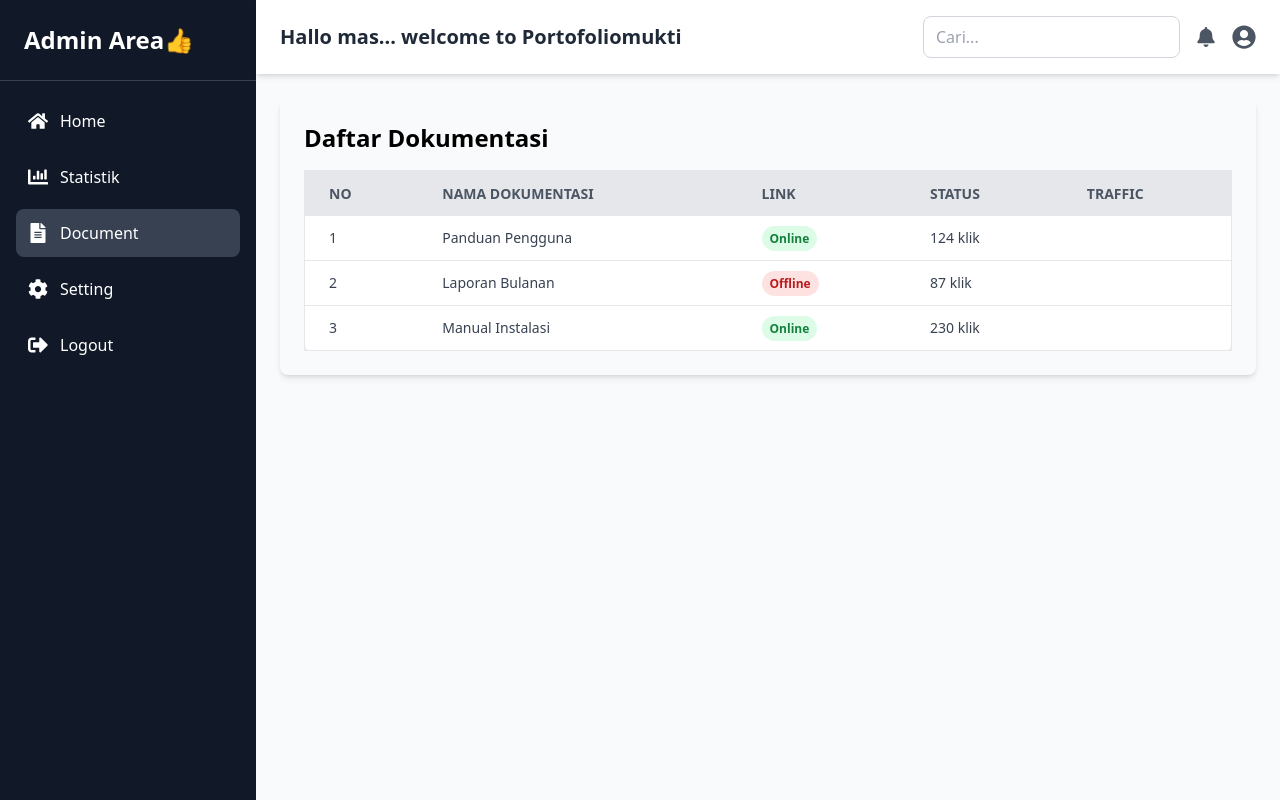
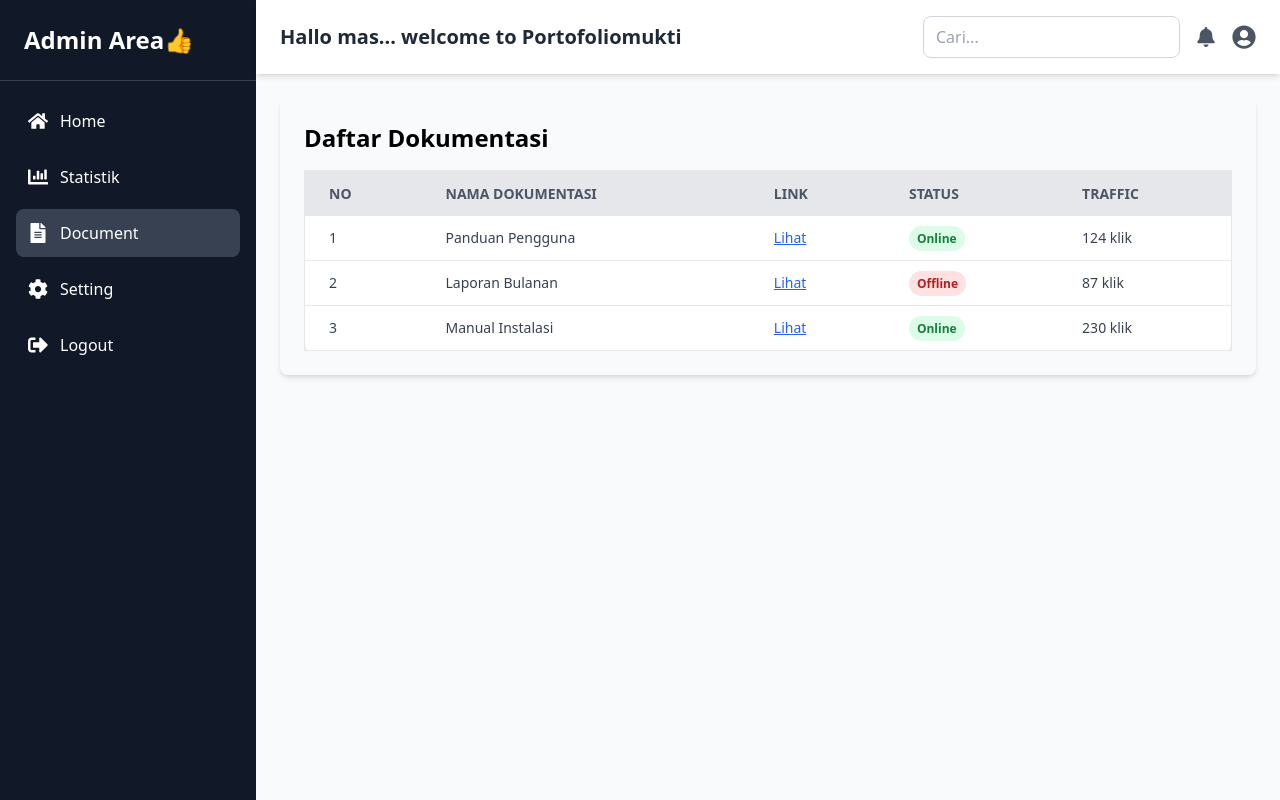
Before and after one commit to mukti-nux/admin-dashboardku, a React (Create React App) app: page /document in a window 1280 px wide. Built offline with nearby package versions, Linux system fonts and the light colour scheme.

Commit message:
hahhh apalah

```diff
--- a/src/pages/DocumentPage.jsx
+++ b/src/pages/DocumentPage.jsx
@@ -1,8 +1,26 @@
 // pages/Document.jsx
 const documents = [
-  { id: 1, name: "Panduan Pengguna", link: "https://google.drive/akumautidurmass03456123456", status: "Online", traffic: 124 },
-  { id: 2, name: "Laporan Bulanan", link: "https://google.drive/akumaungapaiiiann2454refde324kmewrty", status: "Offline", traffic: 87 },
-  { id: 3, name: "Manual Instalasi", link: "https://google.drive/ngantuknyaaadenef34fre42o33lk43nj4hrui456uyjhrges456", status: "Online", traffic: 230 },
+  {
+    id: 1,
+    name: "Panduan Pengguna",
+    link: "https://google.drive/akumautidurmass03456123456",
+    status: "Online",
+    traffic: 124,
+  },
+  {
+    id: 2,
+    name: "Laporan Bulanan",
+    link: "https://google.drive/akumaungapaiiiann2454refde324kmewrty",
+    status: "Offline",
+    traffic: 87,
+  },
+  {
+    id: 3,
+    name: "Manual Instalasi",
+    link: "https://google.drive/ngantuknyaaadenef34fre42o33lk43nj4hrui456uyjhrges456",
+    status: "Online",
+    traffic: 230,
+  },
 ];
 
 const Document = () => {
@@ -29,6 +47,16 @@ const Document = () => {
                 <td className="py-3 px-6">{index + 1}</td>
                 <td className="py-3 px-6">{doc.name}</td>
                 <td className="py-3 px-6">
+                  <a
+                    href={doc.link}
+                    target="_blank"
+                    rel="noopener noreferrer"
+                    className="text-blue-600 underline break-all"
+                  >
+                    Lihat
+                  </a>
+                </td>
+                <td className="py-3 px-6">
                   <span
                     className={`px-2 py-1 rounded-full text-xs font-semibold ${
                       doc.status === "Online"
```
